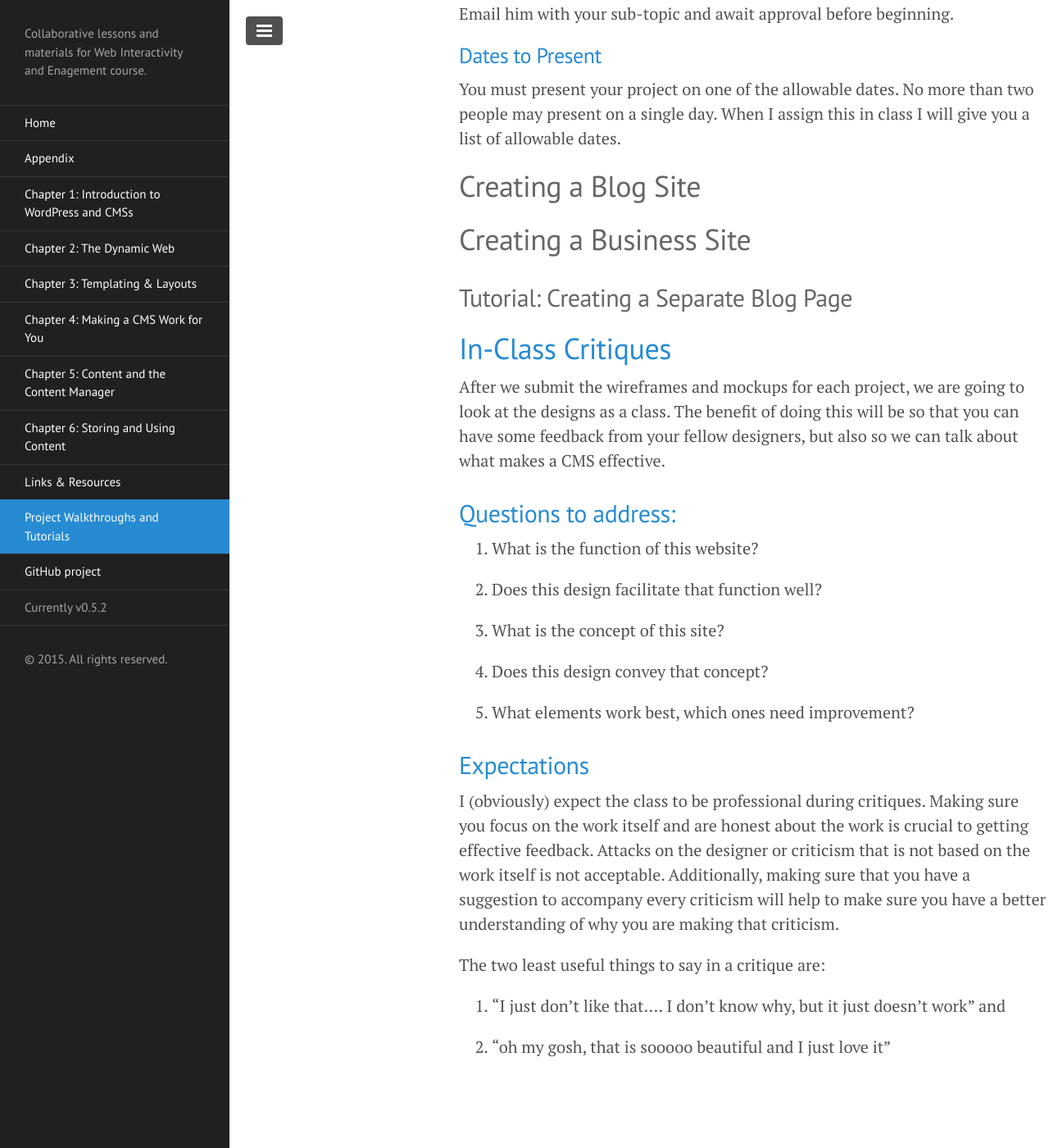
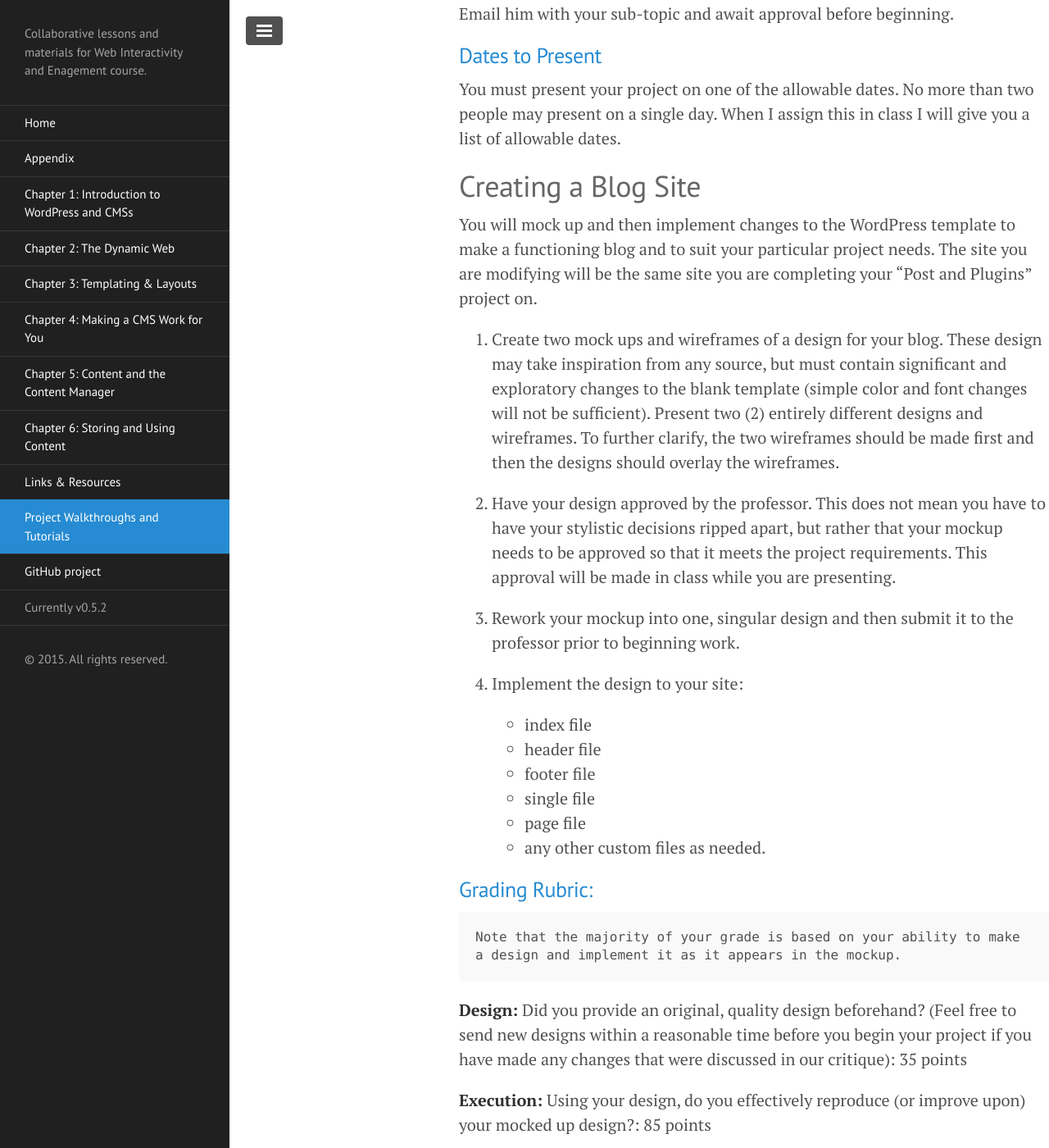
Before and after one commit to ahaywood/Web-Interactivity-and-Engagement, a Jekyll site: the page built from chapter-10/index.md, in a window 1280 px wide and 1400 px high, scrolled down 3896 px. Shown: the whole window at 82% size. Built offline with Jekyll 4.4.1, drawn with Linux system fonts in a browser that asks for light colours; Markdown is read by kramdown in place of the engine named in the settings; some of the changed text lies outside the part shown.

Commit message:
Blog Site Project Description

```diff
--- a/chapter-10/index.md
+++ b/chapter-10/index.md
@@ -121,6 +121,38 @@ You must present your project on one of the allowable dates. No more than two pe
 
 ## <a name="creating-a-blog-site" style="color: #666">Creating a Blog Site</a>
 
+You will mock up and then implement changes to the WordPress template to make a functioning blog and to suit your particular project needs. The site you are modifying will be the same site you are completing your “Post and Plugins” project on.
+
+1. Create two mock ups and wireframes of a design for your blog. These design may take inspiration from any source, but must contain significant and exploratory changes to the blank template (simple color and font changes will not be sufficient). Present two (2) entirely different designs and wireframes. To further clarify, the two wireframes should be made first and then the designs should overlay the wireframes.
+
+2. Have your design approved by the professor. This does not mean you have to have your stylistic decisions ripped apart, but rather that your mockup needs to be approved so that it meets the project requirements. This approval will be made in class while you are presenting.
+
+3. Rework your mockup into one, singular design and then submit it to the professor prior to beginning work.
+
+4. Implement the design to your site:
+- index file
+- header file
+- footer file
+- single file
+- page file
+- any other custom files as needed.
+
+#### Grading Rubric:
+
+	Note that the majority of your grade is based on your ability to make a design and implement it as it appears in the mockup.
+
+**Design:** Did you provide an original, quality design beforehand? (Feel free to send new designs within a reasonable time before you begin your project if you have made any changes that were discussed in our critique): 35 points
+
+**Execution:** Using your design, do you effectively reproduce (or improve upon) your mocked up design?: 85 points
+
+**Consistency:** Do you use the same elements throughout your site, allowing it to be consistent throughout? (Same colors, fonts, padding, element width): 35 points
+
+**Usability:** Is your site easy to use and does everything function correctly? (Nothing can be broken and elements must be easy to find): 25 points
+
+**Interactivity:** Did you include an interactive element? (Using some active element [i.e., javascript] or plugin to enhance the site): 15 points
+
+200 total points
+
 ## <a name="creating-a-business-site" style="color: #666">Creating a Business Site</a>
 
 ### <span style="color: #666">Tutorial: Creating a Separate Blog Page</span>
```
